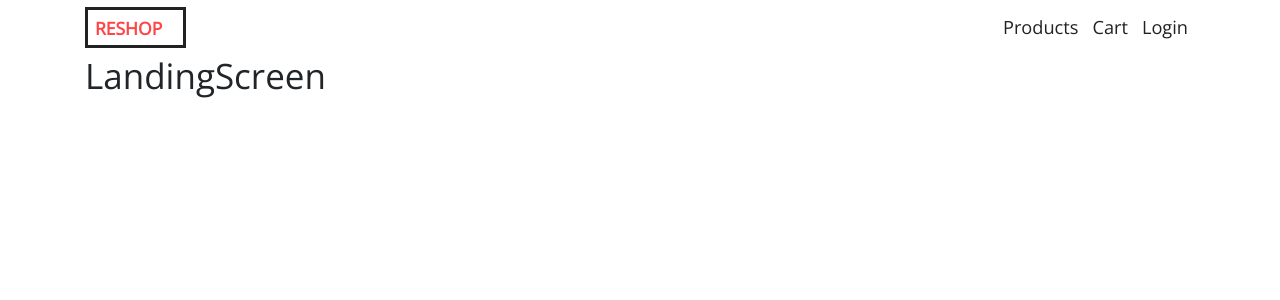
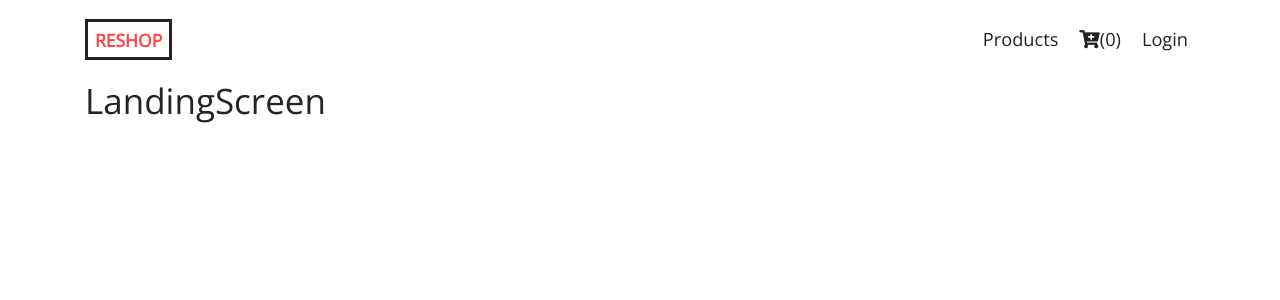
Before and after one commit to sb1994/reshop, a React (Create React App) app in the folder client/: page / in a window 1280 px wide. Shown: the top 300 px of the page. Built offline with nearby package versions, Linux system fonts and the light colour scheme.

Commit message:
Added Add/Remove Cart functionallity to Client

```diff
--- a/client/src/components/Header.css
+++ b/client/src/components/Header.css
@@ -8,6 +8,7 @@
 
 .header {
   background-color: var(--white);
+  height: 80px;
 }
 
 .header__border-shadow {
@@ -34,4 +35,34 @@
 .header__nav-link span:hover {
   color: var(--primary);
 }
+
+.header__nav-link-cart {
+  font-size: 1.2rem;
+}
+
+.header__nav-link-cart .header__cart-icon {
+  color: var(--black);
+  position: relative;
+  right: 1;
+}
+
+.header__nav-link-cart .header__cart-icon:hover {
+  color: var(--primary);
+}
+
+.header__nav-link-cart:hover span {
+  color: var(--primary);
+}
+
+.header__nav-link-cart:hover span .header__nav-link-cart--number {
+  color: var(--primary);
+}
+
+.header__nav-link-cart--number {
+  height: 20px;
+  top: 0;
+  left: 90%;
+  width: 20px;
+  color: var(--primary);
+}
 /*# sourceMappingURL=Header.css.map */
--- a/client/src/components/Header.js
+++ b/client/src/components/Header.js
@@ -1,8 +1,12 @@
 import React, { useEffect, useState } from "react";
+import { useSelector, useDispatch } from "react-redux";
 import { Container, Nav, Navbar, NavDropdown } from "react-bootstrap";
 import "./Header.css";
 const Header = () => {
   const [addBorderShadow, setAddBorderShadow] = useState(false);
+
+  const dispatch = useDispatch();
+  const cart = useSelector((state) => state.cart);
 
   const checkScrollStatus = () => {
     if (window.scrollY > 50) {
@@ -32,16 +36,21 @@ const Header = () => {
       <Container>
         <Navbar.Brand href="/" className="header__logo">
           <span>ReShop</span>
-          <span>{addBorderShadow}</span>
         </Navbar.Brand>
         <Navbar.Toggle aria-controls="basic-navbar-nav" />
         <Navbar.Collapse id="basic-navbar-nav">
           <Nav className="ml-auto header__nav">
-            <Nav.Link className="header__nav-link" href="/products">
+            <Nav.Link className="header__nav-link mr-2" href="/products">
               <span>Products</span>
             </Nav.Link>
-            <Nav.Link className="header__nav-link" href="/cart">
-              <span>Cart</span>
+            <Nav.Link
+              className="header__nav-link header__nav-link-cart mr-2"
+              href="/cart"
+            >
+              <span className="header__nav-link-cart--number">
+                <span className="fas fa-cart-plus header__cart-icon"></span>(
+                {cart.cart.length})
+              </span>
             </Nav.Link>
             <Nav.Link className="header__nav-link" href="/login">
               <span>Login</span>
--- a/client/src/components/Header.scss
+++ b/client/src/components/Header.scss
@@ -8,7 +8,14 @@
 
 .header {
   background-color: var(--white);
+  height: 80px;
 
+  // &__nav-link-cart {
+  //   margin: 0.5rem 1rem 0 0;
+  //   padding: 0.5rem 1rem 0 0;
+  //   text-align: center;
+  //   position: relative;
+  // }
   &__border-shadow {
     -webkit-box-shadow: 0 0 5px 0px rgba(0, 0, 0, 0.5);
     -moz-box-shadow: 0 0 5px 0px rgba(0, 0, 0, 0.5);
@@ -32,4 +39,38 @@
       color: var(--primary);
     }
   }
+  &__nav-link-cart {
+    // position: relative;
+    font-size: 1.2rem;
+
+    .header__cart-icon {
+      color: var(--black);
+      position: relative;
+      right: 1;
+      &:hover {
+        color: var(--primary);
+      }
+    }
+    &:hover span {
+      color: var(--primary);
+      .header__nav-link-cart--number {
+        // position: absolute;
+
+        // display: flex;
+        color: var(--primary);
+        // border-radius:px;
+      }
+    }
+
+    &--number {
+      // position: absolute;
+      height: 20px;
+      top: 0;
+      left: 90%;
+      width: 20px;
+      // display: flex;
+      color: var(--primary);
+      // border-radius:px;
+    }
+  }
 }
--- a/client/src/components/ProductListItem.css
+++ b/client/src/components/ProductListItem.css
@@ -129,6 +129,15 @@
   transition: all 300ms ease-in-out;
 }
 
+.product-card__cart-input-overlay .product-card__btn-cart--active {
+  background-color: var(--primary);
+  border-radius: 10px;
+}
+
+.product-card__cart-input-overlay .product-card__btn-cart--active i {
+  color: var(--white);
+}
+
 .product-card__product-name-link {
   color: var(--black);
   text-decoration: none;
@@ -140,6 +149,7 @@
 
 .product-card__product-name-link {
   color: var(--black);
+  font-weight: bold;
   font-size: 1rem;
   text-decoration: none;
 }
--- a/client/src/components/ProductListItem.js
+++ b/client/src/components/ProductListItem.js
@@ -1,8 +1,34 @@
 import React from "react";
 import { Col, NavLink, Row } from "react-bootstrap";
+import { useDispatch, useSelector } from "react-redux";
+import {
+  addProductToCart,
+  removeProductFromCart,
+} from "../store/actions/products";
 import { Link } from "react-router-dom";
 import "./ProductListItem.css";
+import { useHistory } from "react-router-dom";
 const ProductListItem = ({ product }) => {
+  const dispatch = useDispatch();
+  const cart = useSelector((state) => state.cart);
+  const history = useHistory();
+  let productAlreadyAddedToCart = cart.cart.some(
+    (item) => item.id === product._id
+  );
+  const handleShowProduct = () => {
+    history.push(`/products/${product._id}`);
+  };
+  const handleLikeProduct = () => {
+    console.log("this needs to be done");
+  };
+  const handleAddToCart = () => {
+    console.log("this needs to be done");
+    console.log(productAlreadyAddedToCart);
+    dispatch(addProductToCart(product));
+  };
+  const handleRemoveFromCart = () => {
+    dispatch(removeProductFromCart(product._id));
+  };
   return (
     <Col sm={12} lg={3} sm={6} className="product-card mb-3">
       <div className="product-card__img-container">
@@ -12,7 +38,10 @@ const ProductListItem = ({ product }) => {
           alt=""
         />
         <div className="product-card__overlay">
-          <button className="btn-primary btn-lg btn product-card__btn btn-search mb-2">
+          <button
+            className="btn-primary btn-lg btn product-card__btn btn-search mb-2"
+            onClick={handleShowProduct}
+          >
             <i class="fas fa-search"></i>
           </button>
           <button className="btn-primary btn-lg btn product-card__btn btn-like mb-2">
@@ -20,9 +49,21 @@ const ProductListItem = ({ product }) => {
           </button>
         </div>
         <div className="product-card__cart-input-overlay">
-          <button className="btn-primary btn btn-lg product-card__btn-cart mb-2">
-            <i class="fas fa-cart-plus "></i>
-          </button>
+          {!productAlreadyAddedToCart ? (
+            <button
+              className="btn btn-lg product-card__btn-cart mb-2"
+              onClick={handleAddToCart}
+            >
+              <i class="fa fa-cart-arrow-down"></i>
+            </button>
+          ) : (
+            <button
+              className="btn btn-lg product-card__btn-cart product-card__btn-cart--active  mb-2"
+              onClick={handleRemoveFromCart}
+            >
+              <i class="fas fa-shopping-cart"></i>
+            </button>
+          )}
         </div>
       </div>
       <Col sm={12} className="text-center">
```
Also changed, not shown: client/src/components/ProductListItem.scss (+9 -0 lines), 2 other files (tests, documents, lock files or other folders).
